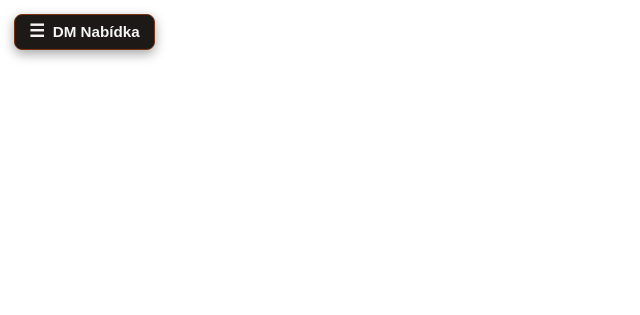
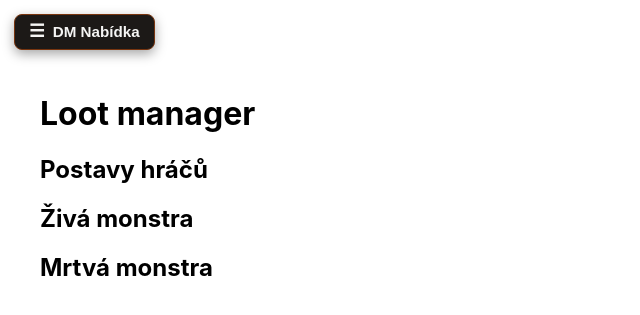
Before and after one commit to Tomas-Gallischek/dnd_atarax, a Django app: page /dm/loot_management/ in a window 1280 px wide. Shown: the top 315 px of the page, without its empty margins (0-640 px from the left). Run offline with Django 5.2, Linux system fonts and the light colour scheme; the visitor is signed in with stand-in values (Sample User, id 1); data that the repository does not hold is empty.

Commit message:
Update: 2026-10-05 10:39:21

```diff
--- a/dm_site_app/models.py
+++ b/dm_site_app/models.py
@@ -277,6 +277,7 @@ class Monsters_Active(models.Model):
     # loot
     loot_gold = models.IntegerField(default=0, verbose_name="Zlaté mince (GP)", blank=True, null=True)
     loot_silver = models.IntegerField(default=0, verbose_name="Stříbrné mince (SP)", blank=True, null=True)
+    loot_able = models.BooleanField(default=False, verbose_name="možnost lootit")
 
 
     class Meta:
--- a/dm_site_app/templates/dm_site_app/loot_management.html
+++ b/dm_site_app/templates/dm_site_app/loot_management.html
@@ -1,8 +1,23 @@
 {% extends "dm_site_app/base_dm.html" %}
 
-{% block title %}DnD Atarax - DM Nástroje{% endblock %}
+{% block title %}Loot manager{% endblock %}
 
 {% block dm_content %}
+<h1>Loot manager</h1>
 
+<h2>Postavy hráčů</h2>
+{% for char in all_chars %}
+    {{ char.name }}
+{% endfor %}
+
+<h2>Živá monstra</h2>
+{% for mob in alive_monsters %}
+    {{ mob.name_cz }}
+{% endfor %}
+
+<h2>Mrtvá monstra</h2>
+{% for mob in dead_monsters %}
+    {{ mob.name_cz }}
+{% endfor %}
 
 {% endblock %}
--- a/dm_site_app/views.py
+++ b/dm_site_app/views.py
@@ -301,6 +301,7 @@ def active_mob_db_save(mob_id):
         chance = 0
         plus_gold = 0
         plus_silver = 0
+        loot_able_switch = False
 
 # spustí se jen pokud může mít mobka u sebe goldy
     print("--- GENERACE ZLATA U MONSTER --- ")
@@ -318,6 +319,7 @@ def active_mob_db_save(mob_id):
 
         plus_gold = int(round(actual_gold * random_bonus))
         plus_silver = int(round(actual_silver * random_bonus))
+        loot_able_switch = True
 
         while plus_silver >= 10:
             plus_gold += 1
@@ -364,6 +366,7 @@ def active_mob_db_save(mob_id):
         raw_data=mob.raw_data,
         loot_gold=plus_gold,
         loot_silver=plus_silver,
+        loot_able=loot_able_switch,
     )
     log_success("Monstrum připraveno do hry", f"{new_mob.name_cz or new_mob.name_en} (CR {new_mob.formatted_cr}, {new_mob.hit_points} HP, AC {new_mob.armor_class}) [ID: {new_mob.id}]")
     return new_mob
@@ -420,6 +423,17 @@ def mob_dead(request):
 
 @dm_required
 def loot_management(request):
-    return render(request, 'dm_site_app/loot_management.html', {
+
+    all_chars = Char_info.objects.all()
+    all_lootable_monsters = Monsters_Active.objects.filter(loot_able=True)
+    alive_monsters = all_lootable_monsters.filter(is_dead=False)
+    dead_monsters = all_lootable_monsters.filter(is_dead=True)
+
+    context = {
+        'all_chars': all_chars,
+        'alive_monsters': alive_monsters,
+        'dead_monsters': dead_monsters,
         'current_page': 'loot_management',
-    })
+    }
+
+    return render(request, 'dm_site_app/loot_management.html', context)
```
Also changed, not shown: dm_site_app/migrations/0011_monsters_active_loot_able.py (added).
